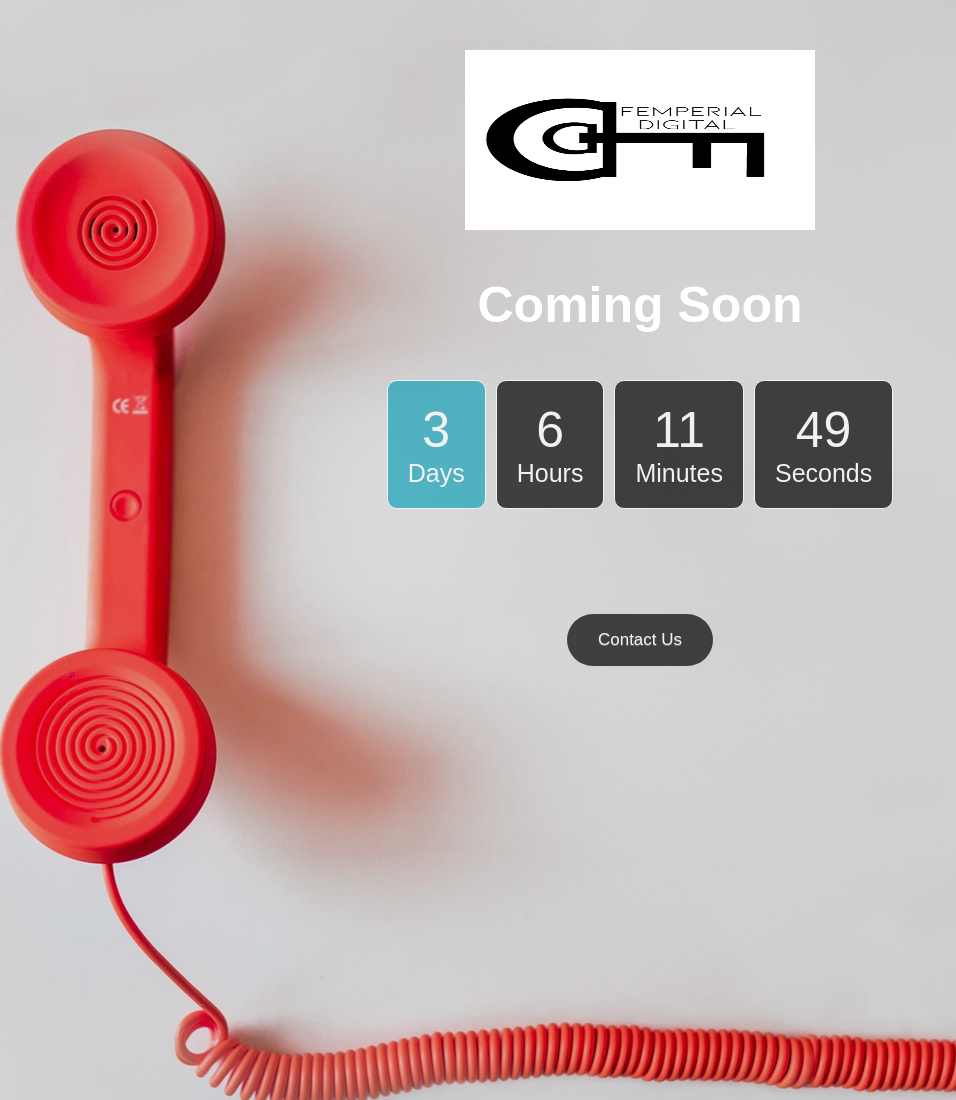
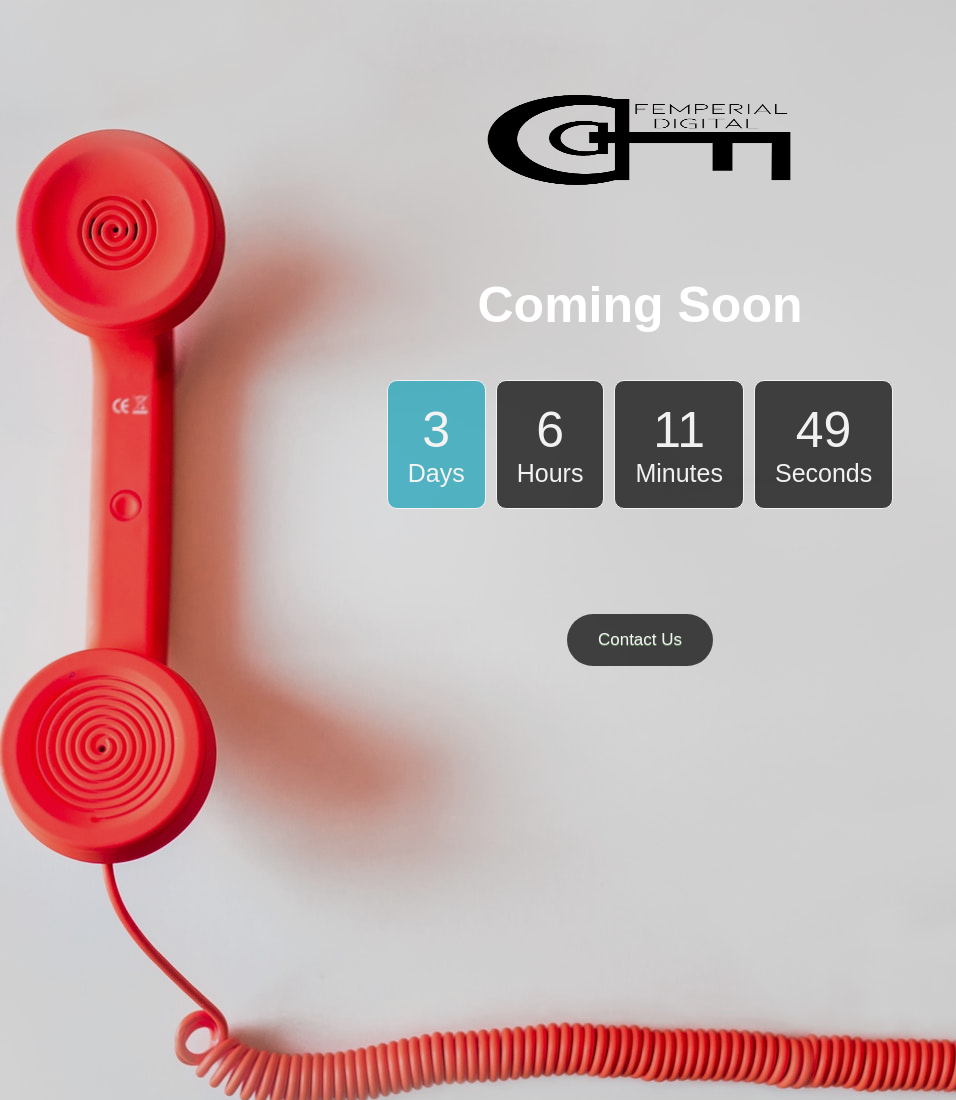
Before and after one commit to nikkirs/femperialcoming, a website: page index.html in a window 1280 px wide. Shown: the top 1100 px of the page, without its empty margins (0-956 px from the left). Drawn offline with Linux system fonts and the light colour scheme.

Commit message:
Update index.html

```diff
--- a/index.html
+++ b/index.html
@@ -41,7 +41,7 @@
   <body>
     <section class="landing">
       <div class="landing-inner">
-        <img src="img\log1.jpg" width="350px" height="180px" />
+        <img src="img\logofd.png" width="350px" height="180px" />
         <h1>Coming Soon</h1>
 
         <div class="countdown"></div>
```
